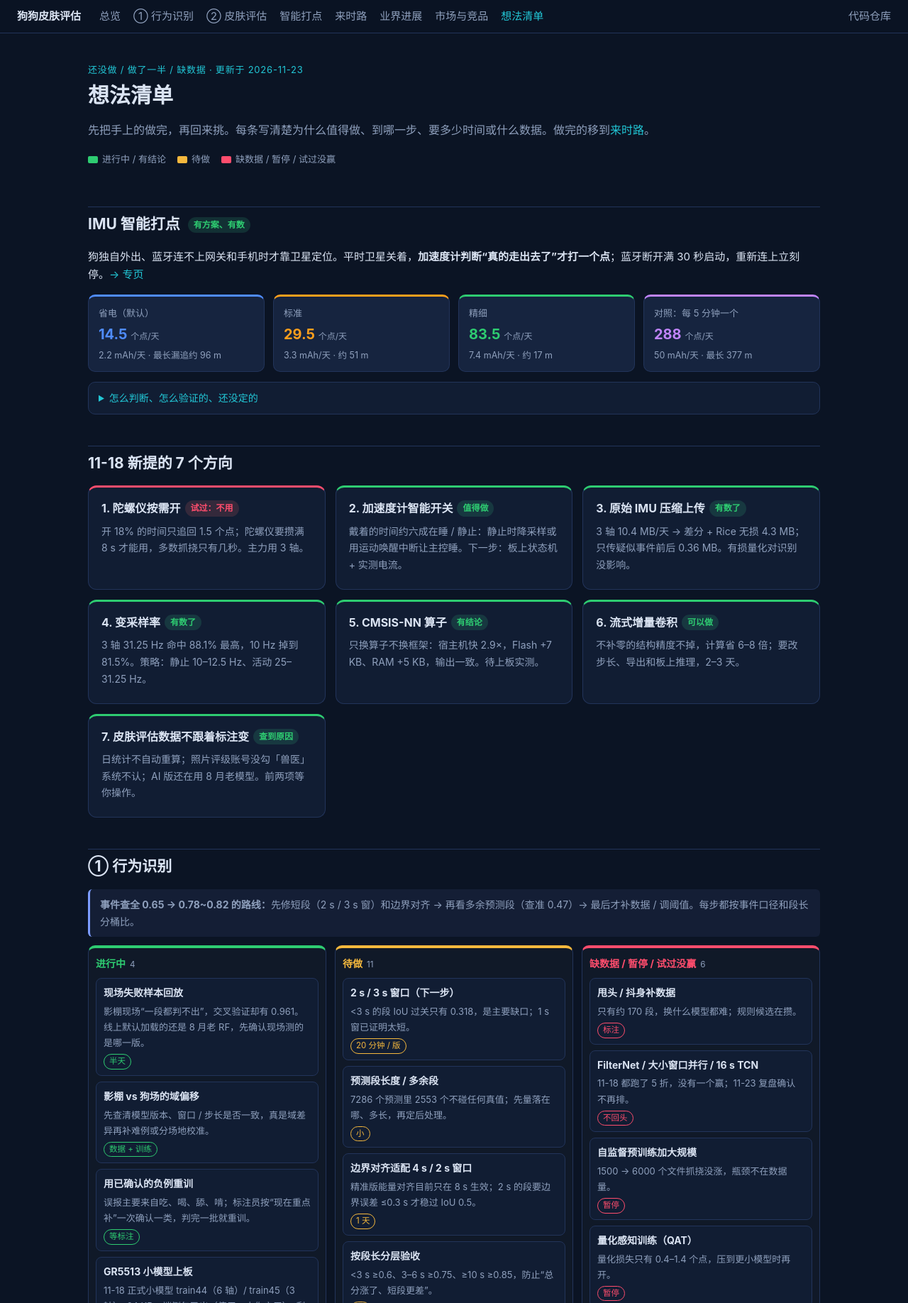
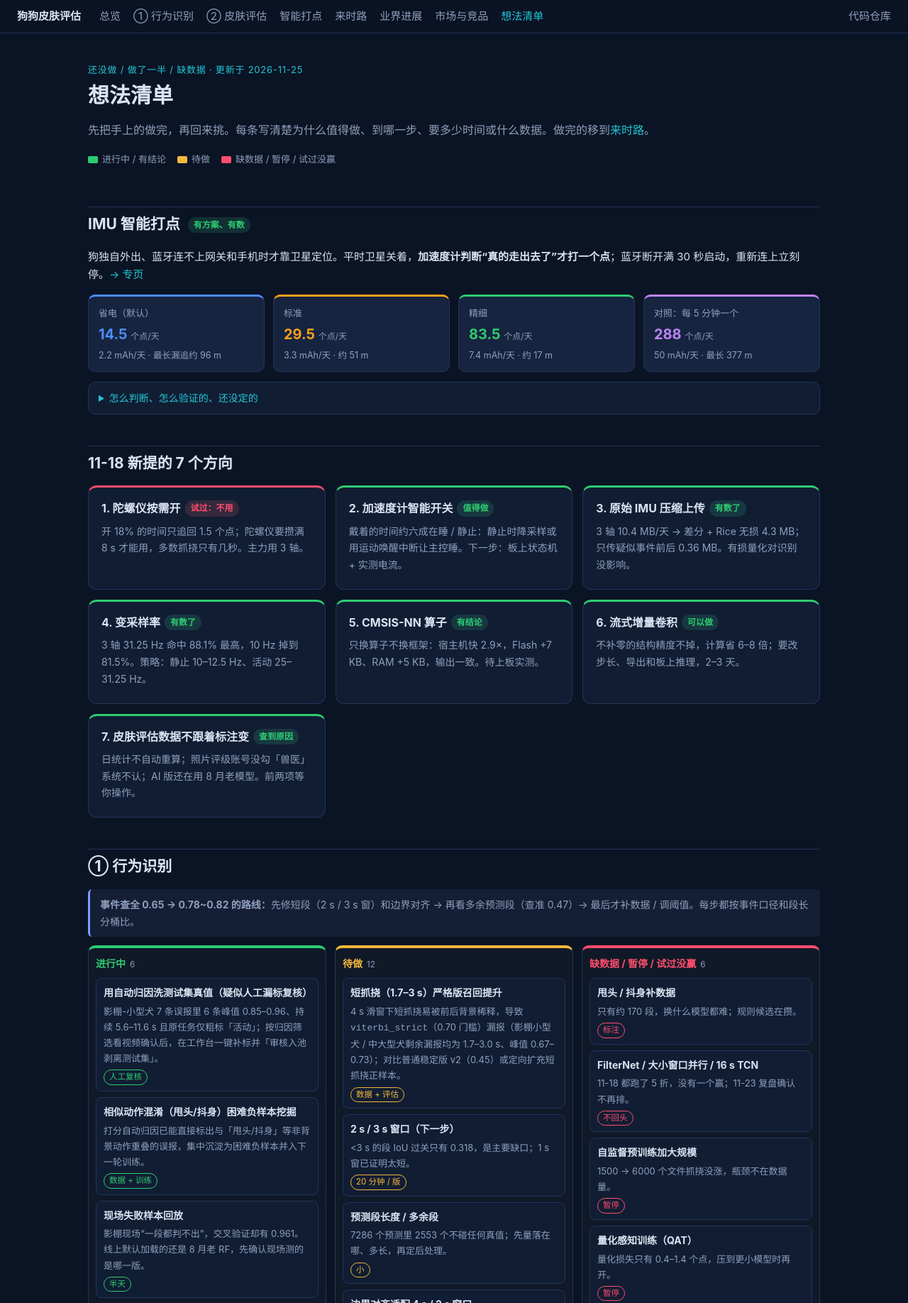
Before and after one commit to zhuyetuo/imu_train, a plain HTML site: page docs/ideas.html in a window 1280 px wide. Shown: the top 1836 px of the page at 71% size. Drawn offline with Linux system fonts and the light colour scheme.

Commit message:
更新 GitHub Pages（来时路 & 想法清单）：记录后处理物理门限排查修复、通用错例自动归因与后续调优方向

```diff
--- a/docs/ideas.html
+++ b/docs/ideas.html
@@ -23,7 +23,7 @@
 <div class="wrap">
 
 <header>
-  <div class="eyebrow">还没做 / 做了一半 / 缺数据 · 更新于 2026-11-23</div>
+  <div class="eyebrow">还没做 / 做了一半 / 缺数据 · 更新于 2026-11-25</div>
   <h1>想法清单</h1>
   <p class="lead">先把手上的做完，再回来挑。每条写清楚为什么值得做、到哪一步、要多少时间或什么数据。做完的移到<a href="history.html">来时路</a>。</p>
   <div class="key"><span><i style="background:var(--ok)"></i>进行中 / 有结论</span><span><i style="background:var(--mid)"></i>待做</span><span><i style="background:var(--bad)"></i>缺数据 / 暂停 / 试过没赢</span></div>
@@ -67,13 +67,16 @@
 <h2 id="behavior">① 行为识别</h2>
 <div class="note"><b>事件查全 0.65 → 0.78~0.82 的路线：</b>先修短段（2 s / 3 s 窗）和边界对齐 → 再看多余预测段（查准 0.47）→ 最后才补数据 / 调阈值。每步都按事件口径和段长分桶比。</div>
 <div class="kanban">
-  <div class="col ok"><h3>进行中<small>4</small></h3>
+  <div class="col ok"><h3>进行中<small>6</small></h3>
+    <div class="item"><b>用自动归因洗测试集真值（疑似人工漏标复核）</b><p>影棚-小型犬 7 条误报里 6 条峰值 0.85–0.96、持续 5.6–11.6 s 且原任务仅粗标「活动」；按归因筛选看视频确认后，在工作台一键补标并「审核入池剥离测试集」。</p><span class="cost">人工复核</span></div>
+    <div class="item"><b>相似动作混淆（甩头/抖身）困难负样本挖掘</b><p>打分自动归因已能直接标出与「甩头/抖身」等非背景动作重叠的误报，集中沉淀为困难负样本并入下一轮训练。</p><span class="cost">数据 + 训练</span></div>
     <div class="item"><b>现场失败样本回放</b><p>影棚现场“一段都判不出”，交叉验证却有 0.961。线上默认加载的还是 8 月老 RF，先确认现场测的是哪一版。</p><span class="cost">半天</span></div>
     <div class="item"><b>影棚 vs 狗场的域偏移</b><p>先查清模型版本、窗口 / 步长是否一致，真是域差异再补难例或分场地校准。</p><span class="cost">数据 + 训练</span></div>
     <div class="item"><b>用已确认的负例重训</b><p>误报主要来自吃、喝、舔、啃；标注员按“现在重点补”一次确认一类，判完一批就重训。</p><span class="cost">等标注</span></div>
     <div class="item"><b>GR5513 小模型上板</b><p>11-18 正式小模型 train44（6 轴）/ train45（3 轴），64 KB，端侧包已出（停用，由你启用）。剩真板子实测。</p><span class="cost">上板</span></div>
   </div>
-  <div class="col mid"><h3>待做<small>11</small></h3>
+  <div class="col mid"><h3>待做<small>12</small></h3>
+    <div class="item"><b>短抓挠（1.7–3 s）严格版召回提升</b><p>4 s 滑窗下短抓挠易被前后背景稀释，导致 <code>viterbi_strict</code>（0.70 门槛）漏报（影棚小型犬 / 中大型犬剩余漏报均为 1.7–3.0 s、峰值 0.67–0.73）；对比普通稳定版 v2（0.45）或定向扩充短抓挠正样本。</p><span class="cost">数据 + 评估</span></div>
     <div class="item"><b>2 s / 3 s 窗口（下一步）</b><p>&lt;3 s 的段 IoU 过关只有 0.318，是主要缺口；1 s 窗已证明太短。</p><span class="cost">20 分钟 / 版</span></div>
     <div class="item"><b>预测段长度 / 多余段</b><p>7286 个预测里 2553 个不碰任何真值；先量落在哪、多长，再定后处理。</p><span class="cost">小</span></div>
     <div class="item"><b>边界对齐适配 4 s / 2 s 窗口</b><p>精准版能量对齐目前只在 8 s 生效；2 s 的段要边界误差 ≤0.3 s 才稳过 IoU 0.5。</p><span class="cost">1 天</span></div>
```
Also changed, not shown: docs/history.html (+14 -2 lines).
